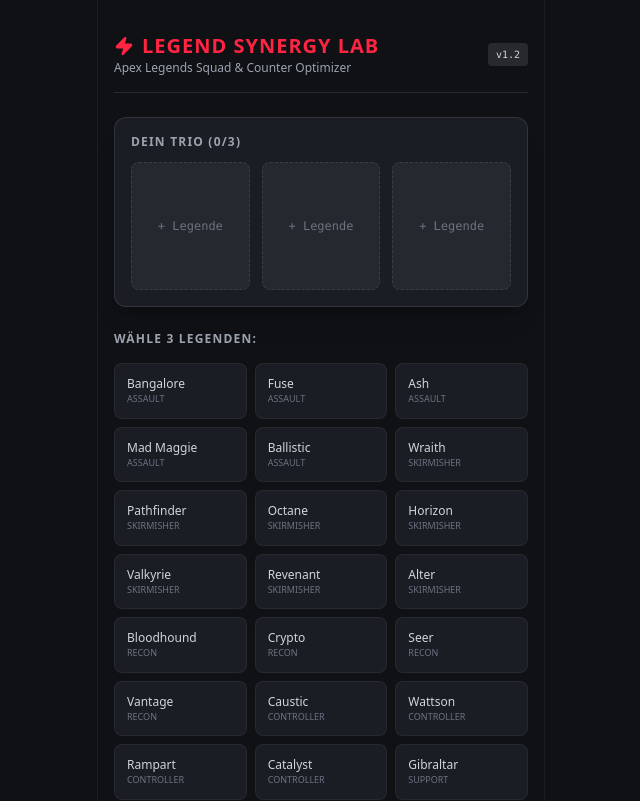
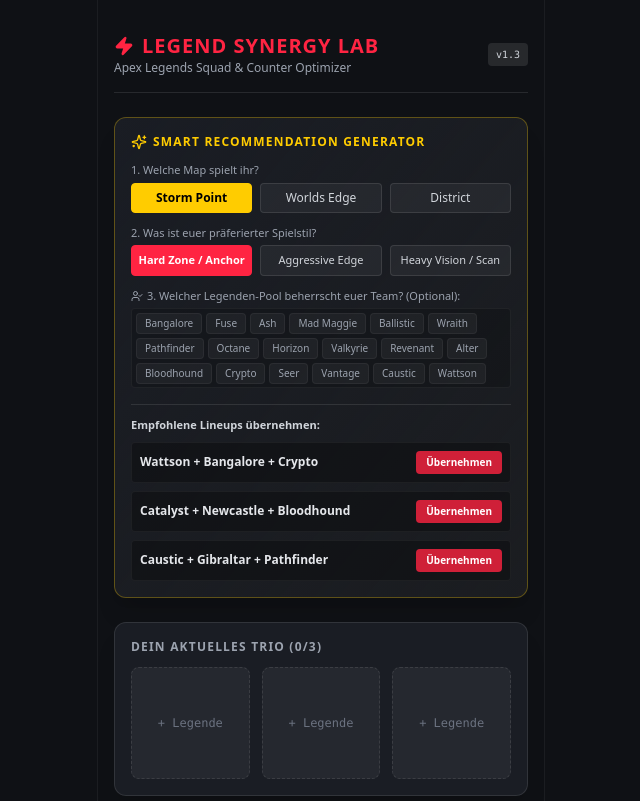
Before and after one commit to DireMyrix/legend-synergy-lab, a Next.js app: page / in a window 1280 px wide. Shown: the top 801 px of the page, without its empty margins (319-959 px from the left). Built offline with nearby package versions, Linux system fonts and the light colour scheme.

Commit message:
Add Smart Recommendation Generator and Team Comfort Pool

```diff
--- a/src/app/page.js
+++ b/src/app/page.js
@@ -1,9 +1,8 @@
 "use client";
 
 import { useState } from "react";
-import { Shield, Zap, Target, AlertTriangle, CheckCircle2, Map, Star, Crosshair, ShieldAlert } from "lucide-react";
+import { Shield, Zap, Target, AlertTriangle, CheckCircle2, Map, Star, Crosshair, ShieldAlert, Sparkles, UserCheck } from "lucide-react";
 
-// Alle Legenden mit Fähigkeiten, Map-Präferenzen & Counter-Logik
 const ALL_LEGENDS = [
   // Assault
   {
@@ -16,7 +15,7 @@
     id: "fuse", name: "Fuse", role: "Assault", tags: ["artillery", "zone-control", "entry"],
     tactical: "Knuster-Granate", ult: "Mutterlode (Feuerring)", passive: "Grenadier (Mehr Granaten)",
     bestMaps: ["Worlds Edge", "District"],
-    counters: ["wattson", "rampart", "caustic"], counteredBy: ["wattson"] // Wattson Pylon frisst Knuster
+    counters: ["wattson", "rampart", "caustic"], counteredBy: ["wattson"]
   },
   {
     id: "ash", name: "Ash", role: "Assault", tags: ["teleport", "tether", "entry"],
@@ -175,6 +174,11 @@
 export default function Home() {
   const [selectedIds, setSelectedIds] = useState([]);
 
+  // Smart Recommendation States
+  const [targetMap, setTargetMap] = useState("Storm Point");
+  const [playstyle, setPlaystyle] = useState("zone");
+  const [comfortLegends, setComfortLegends] = useState([]);
+
   const toggleLegend = (id) => {
     if (selectedIds.includes(id)) {
       setSelectedIds(selectedIds.filter((item) => item !== id));
@@ -185,7 +189,52 @@
     }
   };
 
+  const toggleComfortLegend = (id) => {
+    if (comfortLegends.includes(id)) {
+      setComfortLegends(comfortLegends.filter((item) => item !== id));
+    } else {
+      setComfortLegends([...comfortLegends, id]);
+    }
+  };
+
   const selectedLegends = ALL_LEGENDS.filter((l) => selectedIds.includes(l.id));
+
+  // Smart Recommendation Logic
+  const getRecommendedComps = () => {
+    let pool = ALL_LEGENDS.filter((l) => l.bestMaps.includes(targetMap));
+
+    // Falls das Team spezifische Comfort-Legenden angegeben hat, diese priorisieren
+    if (comfortLegends.length > 0) {
+      const comfortInPool = pool.filter((l) => comfortLegends.includes(l.id));
+      if (comfortInPool.length >= 2) {
+        pool = comfortInPool;
+      }
+    }
+
+    let rec1, rec2, rec3;
+
+    if (playstyle === "zone") {
+      rec1 = ["wattson", "bangalore", "crypto"];
+      rec2 = ["catalyst", "newcastle", "bloodhound"];
+      rec3 = ["caustic", "gibraltar", "pathfinder"];
+    } else if (playstyle === "edge") {
+      rec1 = ["horizon", "bangalore", "bloodhound"];
+      rec2 = ["revenant", "conduit", "madmaggie"];
+      rec3 = ["alter", "fuse", "pathfinder"];
+    } else {
+      rec1 = ["crypto", "bangalore", "wattson"];
+      rec2 = ["bloodhound", "bangalore", "horizon"];
+      rec3 = ["seer", "catalyst", "valkyrie"];
+    }
+
+    return [rec1, rec2, rec3];
+  };
+
+  const recommendedComps = getRecommendedComps();
+
+  const applyRecommendedComp = (compArray) => {
+    setSelectedIds(compArray);
+  };
 
   // Analyse der Comp, Counter & Map-Rating
   const analyzeComp = () => {
@@ -194,11 +243,9 @@
     const roles = selectedLegends.map((l) => l.role);
     const tags = selectedLegends.flatMap((l) => l.tags);
 
-    // Counter Analyse
     const allCounters = selectedLegends.flatMap((l) => l.counters);
     const allThreats = selectedLegends.flatMap((l) => l.counteredBy);
 
-    // Häufigste gekonterte Gegnereigenschaften
     const hardCounterTargets = Array.from(new Set(allCounters));
     const majorThreats = Array.from(new Set(allThreats));
 
@@ -207,7 +254,6 @@
     let synergies = [];
     let weaknesses = [];
 
-    // Synergien
     if (tags.includes("smoke") && tags.includes("scan")) {
       synergies.push({
         title: "Smoke & Vision Wallhack Combo",
@@ -240,7 +286,6 @@
       weaknesses.push("Kein Controller: Kein Zugriff auf Ring-Consolen für Zonen-Vorhersagen.");
     }
 
-    // Map-Bewertung (Sterne)
     const mapScores = {
       "Worlds Edge": selectedLegends.filter((l) => l.bestMaps.includes("Worlds Edge")).length,
       "Storm Point": selectedLegends.filter((l) => l.bestMaps.includes("Storm Point")).length,
@@ -262,13 +307,109 @@
           </h1>
           <p className="text-xs text-gray-400">Apex Legends Squad & Counter Optimizer</p>
         </div>
-        <span className="text-[10px] bg-white/10 px-2 py-1 rounded text-gray-300 font-mono">v1.2</span>
+        <span className="text-[10px] bg-white/10 px-2 py-1 rounded text-gray-300 font-mono">v1.3</span>
       </header>
+
+      {/* NEW: SMART RECOMMENDATION ENGINE */}
+      <div className="bg-gradient-to-br from-apexCard to-white/5 border border-apexGold/30 rounded-xl p-4 mb-6 shadow-xl">
+        <h2 className="text-xs font-bold text-apexGold uppercase tracking-widest mb-3 flex items-center gap-1.5">
+          <Sparkles size={16} /> Smart Recommendation Generator
+        </h2>
+
+        {/* Step 1: Map Selection */}
+        <div className="mb-3">
+          <p className="text-[11px] text-gray-400 mb-1">1. Welche Map spielt ihr?</p>
+          <div className="grid grid-cols-3 gap-2">
+            {["Storm Point", "Worlds Edge", "District"].map((m) => (
+              <button
+                key={m}
+                onClick={() => setTargetMap(m)}
+                className={`py-1.5 text-xs rounded border transition ${
+                  targetMap === m
+                    ? "bg-apexGold text-black font-bold border-apexGold"
+                    : "bg-white/5 border-white/10 text-gray-300"
+                }`}
+              >
+                {m}
+              </button>
+            ))}
+          </div>
+        </div>
+
+        {/* Step 2: Playstyle Selection */}
+        <div className="mb-3">
+          <p className="text-[11px] text-gray-400 mb-1">2. Was ist euer präferierter Spielstil?</p>
+          <div className="grid grid-cols-3 gap-2">
+            {[
+              { id: "zone", label: "Hard Zone / Anchor" },
+              { id: "edge", label: "Aggressive Edge" },
+              { id: "vision", label: "Heavy Vision / Scan" },
+            ].map((p) => (
+              <button
+                key={p.id}
+                onClick={() => setPlaystyle(p.id)}
+                className={`py-1.5 text-[11px] rounded border transition ${
+                  playstyle === p.id
+                    ? "bg-apexRed text-white font-bold border-apexRed"
+                    : "bg-white/5 border-white/10 text-gray-300"
+                }`}
+              >
+                {p.label}
+              </button>
+            ))}
+          </div>
+        </div>
+
+        {/* Step 3: Comfort Pool (Legenden des Teams) */}
+        <div className="mb-4">
+          <p className="text-[11px] text-gray-400 mb-1 flex items-center gap-1">
+            <UserCheck size={12} /> 3. Welcher Legenden-Pool beherrscht euer Team? (Optional):
+          </p>
+          <div className="flex flex-wrap gap-1 max-h-20 overflow-y-auto p-1 bg-black/20 rounded border border-white/5">
+            {ALL_LEGENDS.map((l) => {
+              const isComfort = comfortLegends.includes(l.id);
+              return (
+                <button
+                  key={l.id}
+                  onClick={() => toggleComfortLegend(l.id)}
+                  className={`text-[10px] px-2 py-0.5 rounded border transition ${
+                    isComfort
+                      ? "bg-emerald-500/20 text-emerald-300 border-emerald-500/50 font-bold"
+                      : "bg-white/5 text-gray-400 border-white/5"
+                  }`}
+                >
+                  {l.name}
+                </button>
+              );
+            })}
+          </div>
+        </div>
+
+        {/* Suggestions Outputs */}
+        <div className="border-t border-white/10 pt-3">
+          <p className="text-[11px] font-bold text-gray-300 mb-2">Empfohlene Lineups übernehmen:</p>
+          <div className="space-y-2">
+            {recommendedComps.map((comp, idx) => (
+              <div key={idx} className="flex justify-between items-center bg-black/30 p-2 rounded border border-white/5">
+                <span className="text-xs font-bold text-gray-200">
+                  {comp.map((id) => ALL_LEGENDS.find((l) => l.id === id)?.name).join(" + ")}
+                </span>
+                <button
+                  onClick={() => applyRecommendedComp(comp)}
+                  className="bg-apexRed/80 hover:bg-apexRed text-white text-[10px] font-bold px-2.5 py-1 rounded transition"
+                >
+                  Übernehmen
+                </button>
+              </div>
+            ))}
+          </div>
+        </div>
+      </div>
 
       {/* Trio Auswahlanzeige & Abilities */}
       <div className="bg-apexCard border border-white/10 rounded-xl p-4 mb-6 shadow-xl">
         <h2 className="text-xs font-bold text-gray-400 uppercase tracking-widest mb-3 flex justify-between items-center">
-          <span>Dein Trio ({selectedIds.length}/3)</span>
+          <span>Dein Aktuelles Trio ({selectedIds.length}/3)</span>
           {selectedIds.length > 0 && (
             <button onClick={() => setSelectedIds([])} className="text-apexRed text-[11px] underline">
               Zurücksetzen
@@ -285,7 +426,7 @@
                 className={`rounded-lg border flex flex-col p-3 transition ${
                   legend
                     ? "border-apexRed/60 bg-gradient-to-b from-apexRed/10 to-apexCard"
-                    : "border-dashed border-white/10 bg-white/5 items-center justify-center h-32"
+                    : "border-dashed border-white/10 bg-white/5 items-center justify-center h-28"
                 }`}
               >
                 {legend ? (
@@ -312,7 +453,7 @@
 
       {/* Legenden-Auswahl-Raster */}
       <div className="space-y-4 mb-8">
-        <h2 className="text-xs font-bold text-gray-400 uppercase tracking-widest">Wähle 3 Legenden:</h2>
+        <h2 className="text-xs font-bold text-gray-400 uppercase tracking-widest">Manuell auswählen oder anpassen:</h2>
 
         <div className="grid grid-cols-2 sm:grid-cols-3 gap-2">
           {ALL_LEGENDS.map((legend) => {
@@ -381,7 +522,6 @@
 
           {/* COUNTER-SECTION */}
           <div className="grid grid-cols-1 sm:grid-cols-2 gap-3 pt-2">
-            {/* Eure Comp kontert */}
             <div className="bg-emerald-500/10 border border-emerald-500/20 p-3 rounded-lg">
               <h4 className="text-xs font-bold text-emerald-400 uppercase mb-2 flex items-center gap-1">
                 <Crosshair size={14} /> Stark Gegen (Counters)
@@ -398,7 +538,6 @@
               </div>
             </div>
 
-            {/* Gegen diese Legenden müsst ihr aufpassen */}
             <div className="bg-rose-500/10 border border-rose-500/20 p-3 rounded-lg">
               <h4 className="text-xs font-bold text-rose-400 uppercase mb-2 flex items-center gap-1">
                 <ShieldAlert size={14} /> Vorsicht Vor (Gefahren)
```
